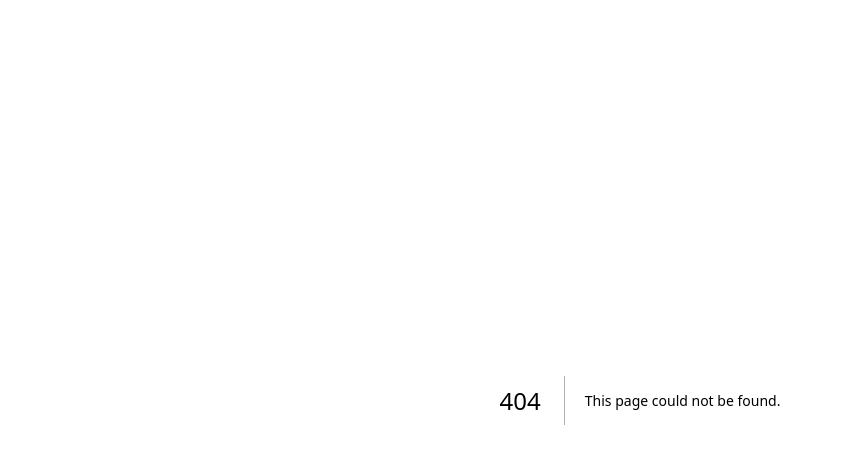
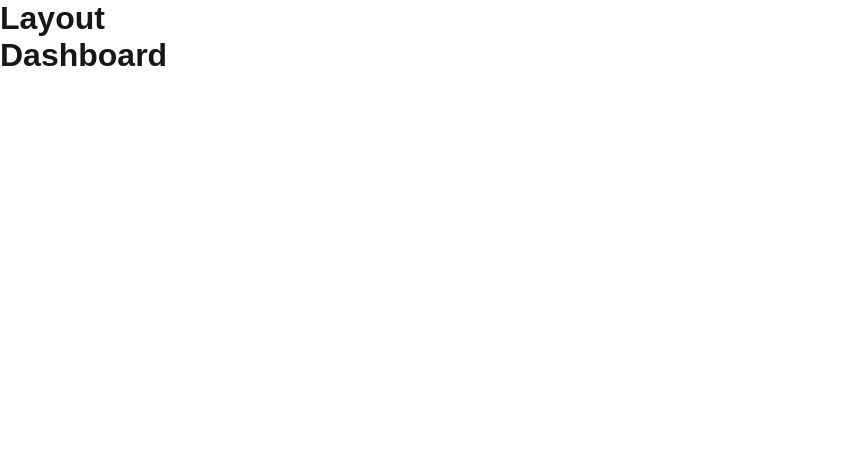
Before and after one commit to carledwardm/nextjs-crash-course, a Next.js app: page /dashboard in a window 1280 px wide. Before the commit this address had no page. Shown: the top 464 px of the page, without its empty margins (0-841 px from the left). Built offline with nearby package versions, Linux system fonts and the light colour scheme.

Commit message:
Update to first project commit

```diff
--- /dev/null
+++ b/app/dashboard/page.jsx
@@ -0,0 +1,7 @@
+const DashboardPage = () => {
+    return (
+        <h1>Dashboard</h1>
+    )
+}
+
+export default DashboardPage;
--- a/app/layout.js
+++ b/app/layout.js
@@ -20,6 +20,7 @@ export default function RootLayout({ children }) {
   return (
     <html lang="en">
       <body className={`${geistSans.variable} ${geistMono.variable}`}>
+        <h1>Layout</h1>
         {children}
       </body>
     </html>
```
Also changed, not shown: app/(pages)/about/page.jsx (added, +9 -0 lines).
